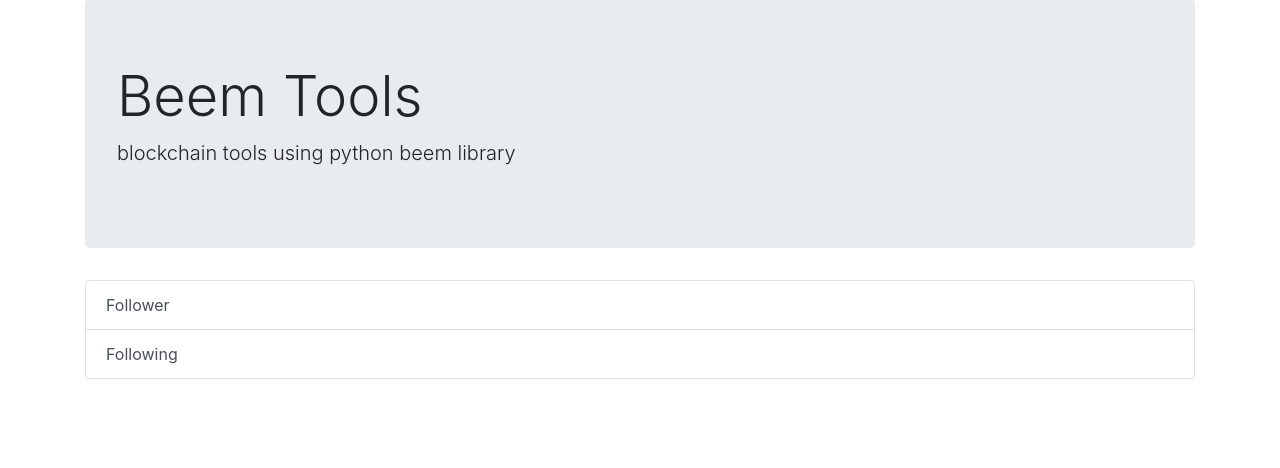
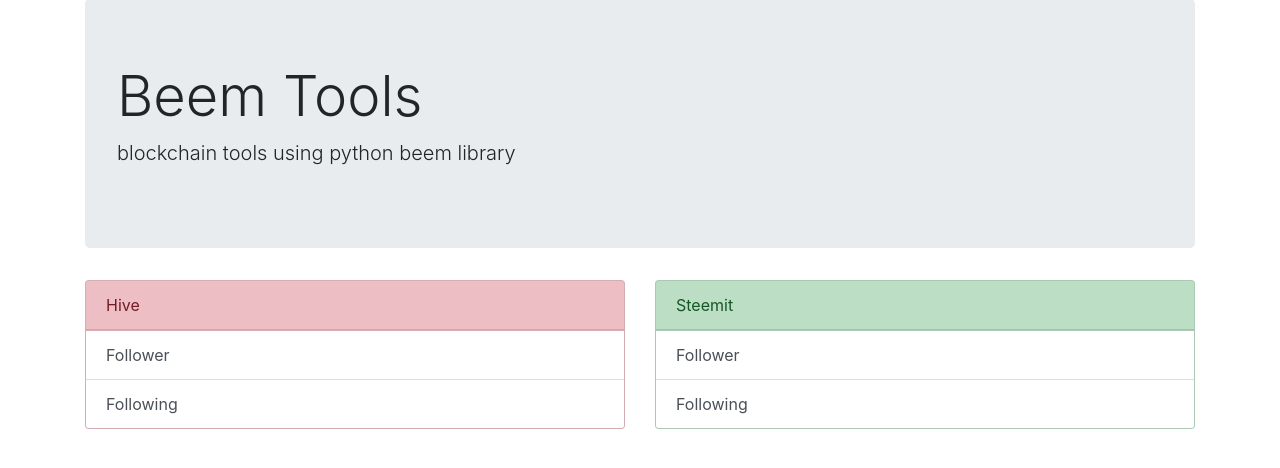
Before and after one commit to tomoyan/blockchain-tools, a Flask app: page / in a window 1280 px wide. Shown: the part 57-525 px from the top of the page. Run offline with Flask 2, Linux system fonts and the light colour scheme; some libraries are stand-ins or nearby versions.

Commit message:
added hive steemit layout

```diff
--- a/app.py
+++ b/app.py
@@ -1,4 +1,5 @@
 from beem import Hive
+from beem import Steem
 from beem.nodelist import NodeList
 from beem.account import Account
 
@@ -26,70 +27,81 @@
     return render_template('index.html')
 
 
-@app.route('/follower', methods=['GET', 'POST'])
+@app.route('/hive/follower', methods=['GET', 'POST'])
 def follower():
     form = UserNameForm(request.form)
 
     if request.method == 'POST':
         if form.validate():
             username = request.form['username'].lower()
-            logging.warning(username)
+            # logging.warning(username)
 
-            return redirect('/follower/' + username)
+            return redirect('/hive/follower/' + username)
         else:
             flash('Error: Username is Required')
 
-    return render_template('follower.html', form=form)
+    return render_template('hive/follower.html', form=form)
 
 
-@app.route('/follower/<username>')
-@app.route('/follower/<username>/')
+@app.route('/hive/follower/<username>')
+@app.route('/hive/follower/<username>/')
 def follower_list(username=None):
     data = []
     if username:
         username = escape(username).lower()
-        data = get_friends_data(username, 'followers')
+        data = get_hive_friends(username, 'followers')
     logging.warning(data)
 
-    return render_template('follower_list.html', username=username, data=data)
+    return render_template('hive/follower_list.html',
+                           username=username, data=data)
 
 
-@app.route('/following', methods=['GET', 'POST'])
+@app.route('/hive/following', methods=['GET', 'POST'])
 def following():
     form = UserNameForm(request.form)
 
     if request.method == 'POST':
         if form.validate():
             username = request.form['username'].lower()
-            logging.warning(username)
+            # logging.warning(username)
 
-            return redirect('/following/' + username)
+            return redirect('/hive/following/' + username)
         else:
             flash('Error: Username is Required')
 
-    return render_template('following.html', form=form)
+    return render_template('hive/following.html', form=form)
 
 
-@app.route('/following/<username>')
-@app.route('/following/<username>/')
+@app.route('/hive/following/<username>')
+@app.route('/hive/following/<username>/')
 def following_list(username=None):
-    # flash('USERNAME: ' + username)
     data = []
     if username:
         username = escape(username).lower()
-        data = get_friends_data(username, 'following')
+        data = get_hive_friends(username, 'following')
     logging.warning(data)
 
-    return render_template('following_list.html', username=username, data=data)
+    return render_template('hive/following_list.html',
+                           username=username, data=data)
 
 
-def get_friends_data(username, follow_type):
-    # Setup node list
+def get_hive_friends(username, follow_type):
+    # Setup hive node list
     nodelist = NodeList()
     nodelist.update_nodes()
-    nodes = nodelist.get_hive_nodes()
-    hive = Hive(node=nodes)
-    hive.set_default_nodes(nodes)
+    hive_nodes = nodelist.get_hive_nodes()
+    hive = Hive(node=hive_nodes)
+    hive.set_default_nodes(hive_nodes)
+    logging.warning(hive_nodes)
+
+    # Setup steemit node list
+    # nodelist = NodeList()
+    # nodelist.update_nodes()
+    # steem_nodes = nodelist.get_steem_nodes()
+    # steem = Steem(node=steem_nodes)
+    # steem.set_default_nodes(steem_nodes)
+    # logging.warning(steem_nodes)
+    # logging.warning(steem.is_steem)
 
     # Create account object
     try:
--- a/templates/follower.html
+++ b/templates/hive/follower.html
@@ -40,7 +40,7 @@
             {% endwith %}
 
             <!-- Username Input Form -->
-            <form action="follower" method="post">
+            <form action="/hive/follower" method="post">
                 <!-- used to protect the form against csrf attacks -->
                 {{ form.hidden_tag() }}
 
--- a/templates/following.html
+++ b/templates/hive/following.html
@@ -43,7 +43,7 @@
             {% endwith %}
 
             <!-- Username Input Form -->
-            <form action="following" method="post">
+            <form action="/hive/following" method="post">
                 <!-- used to protect the form against csrf attacks -->
                 {{ form.hidden_tag() }}
 
--- a/templates/index.html
+++ b/templates/index.html
@@ -25,9 +25,29 @@
                 <p class="lead">blockchain tools using python beem library</p>
             </div>
 
-            <div class="list-group">
-                <a href="follower" class="list-group-item list-group-item-action w-100">Follower</a>
-                <a href="following" class="list-group-item list-group-item-action w-100">Following</a>
+            <!-- card list -->
+            <div class="row">
+                <div class="col-sm-6">
+                    <!-- hive list -->
+                    <div class="card list-group-item-danger">
+                        <div class="card-header">Hive</div>
+                        <ul class="list-group list-group-flush">
+                            <a href="/hive/follower" class="list-group-item list-group-item-action">Follower</a>
+                            <a href="/hive/following" class="list-group-item list-group-item-action">Following</a>
+                        </ul>
+                    </div>
+                </div>
+
+                <div class="col-sm-6">
+                    <!-- steemit list -->
+                    <div class="card list-group-item-success">
+                        <div class="card-header">Steemit</div>
+                        <ul class="list-group list-group-flush">
+                            <a href="/steemit/follower" class="list-group-item list-group-item-action">Follower</a>
+                            <a href="/steemit/following" class="list-group-item list-group-item-action">Following</a>
+                        </ul>
+                    </div>
+                </div>
             </div>
 
         </div>
```
Also changed, not shown: static/images/hive_logo.png (added), templates/hive/follower_list.html (renamed from templates/follower_list.html), templates/hive/following_list.html (renamed from templates/following_list.html).
